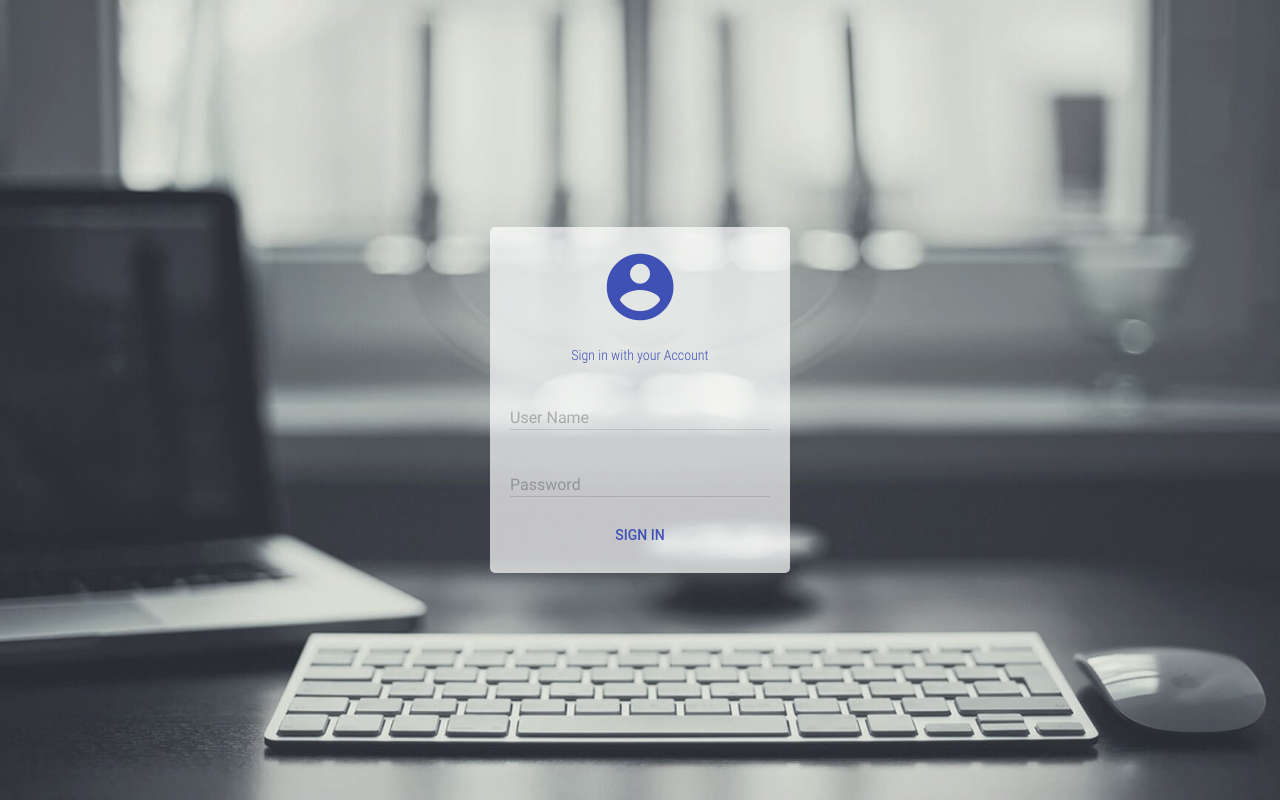
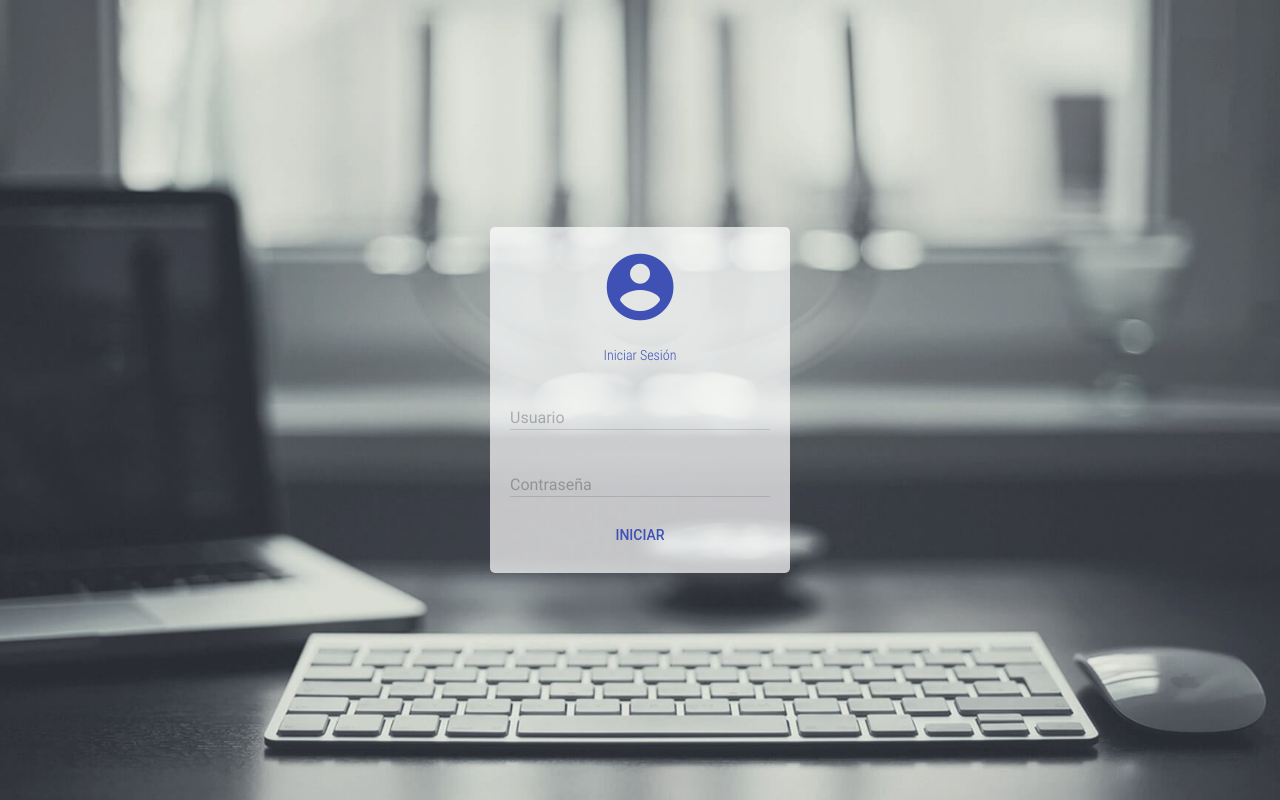
Before and after one commit to Z4y100/AI, a PHP site: page /index.php in a window 1280 px wide. Run offline with PHP 8.4, Linux system fonts and the light colour scheme; some libraries are stand-ins or nearby versions; some web fonts are replaced.

Commit message:
Prueba GZ

```diff
--- a/index.php
+++ b/index.php
@@ -29,18 +29,18 @@ $date_now = date("Y-m-d");
 			<p class="text-center" style="font-size: 80px;">
 				<i class="zmdi zmdi-account-circle"></i>
 			</p>
-			<p class="text-center text-condensedLight">Sign in with your Account</p>
+			<p class="text-center text-condensedLight">Iniciar Sesión</p>
 			<form action="funciones/validar.php" method="post">
 				<div class="mdl-textfield mdl-js-textfield mdl-textfield--floating-label">
 				    <input class="mdl-textfield__input" type="text" name="usuario" id="userName">
-				    <label class="mdl-textfield__label" for="userName">User Name</label>
+				    <label class="mdl-textfield__label" for="userName">Usuario</label>
 				</div>
 				<div class="mdl-textfield mdl-js-textfield mdl-textfield--floating-label">
 				    <input class="mdl-textfield__input" type="password" name="contraseña" id="pass">
-				    <label class="mdl-textfield__label" for="pass">Password</label>
+				    <label class="mdl-textfield__label" for="pass">Contraseña</label>
 				</div>
 				<button type="submit" class="mdl-button mdl-js-button mdl-js-ripple-effect" value ="LISTO" style="color: #3F51B5; margin: 0 auto; display: block;">
-					SIGN IN
+					INICIAR
 				</button>
 			</form>
 		</div>
```
